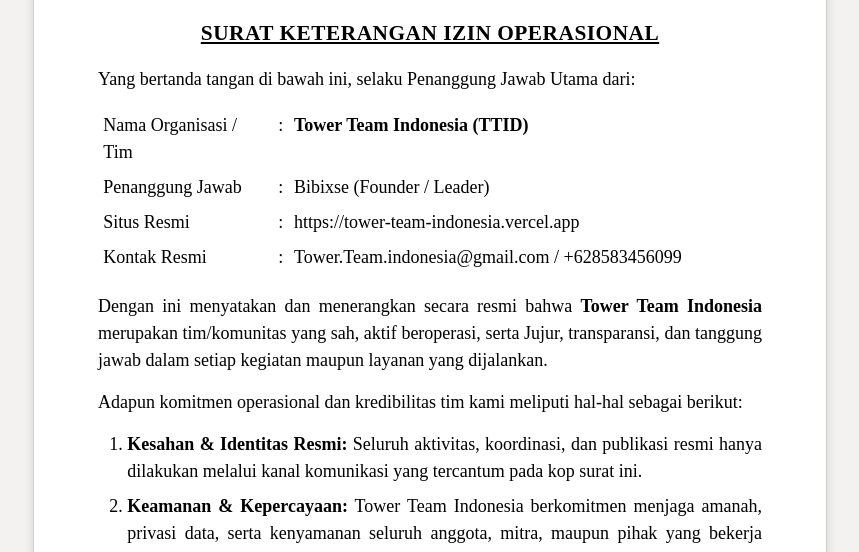
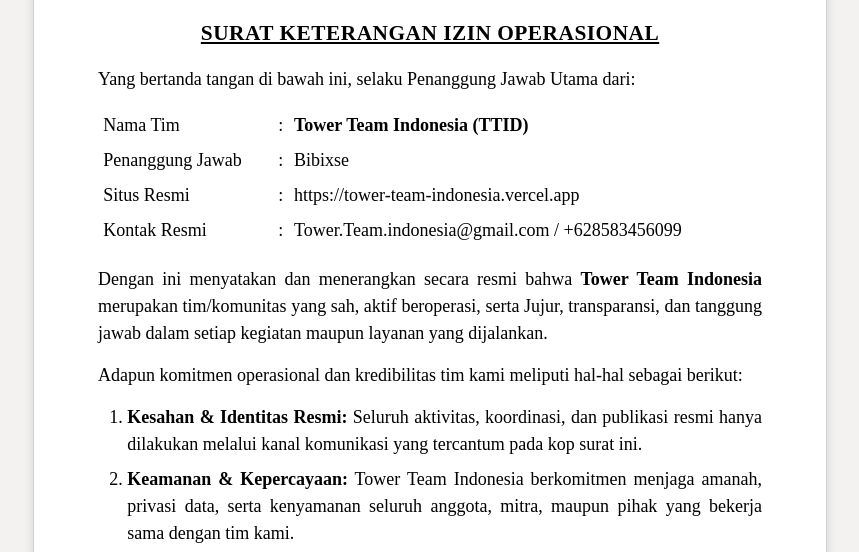
Before and after one commit to bibixse-Developer/Tower.Team.indonesia, a plain HTML site: page Surat-Oprasional.html in a window 1280 px wide. Shown: the part 193-745 px from the top of the page, without its empty margins (210-1069 px from the left). Drawn offline with Linux system fonts and the light colour scheme.

Commit message:
update Surat-Oprasional.html

```diff
--- a/Surat-Oprasional.html
+++ b/Surat-Oprasional.html
@@ -263,14 +263,14 @@
 
             <table class="info-table">
                 <tr>
-                    <td class="label">Nama Organisasi / Tim</td>
+                    <td class="label">Nama Tim</td>
                     <td class="colon">:</td>
                     <td><strong>Tower Team Indonesia (TTID)</strong></td>
                 </tr>
                 <tr>
                     <td class="label">Penanggung Jawab</td>
                     <td class="colon">:</td>
-                    <td>Bibixse (Founder / Leader)</td>
+                    <td>Bibixse</td>
                 </tr>
                 <tr>
                     <td class="label">Situs Resmi</td>
```
